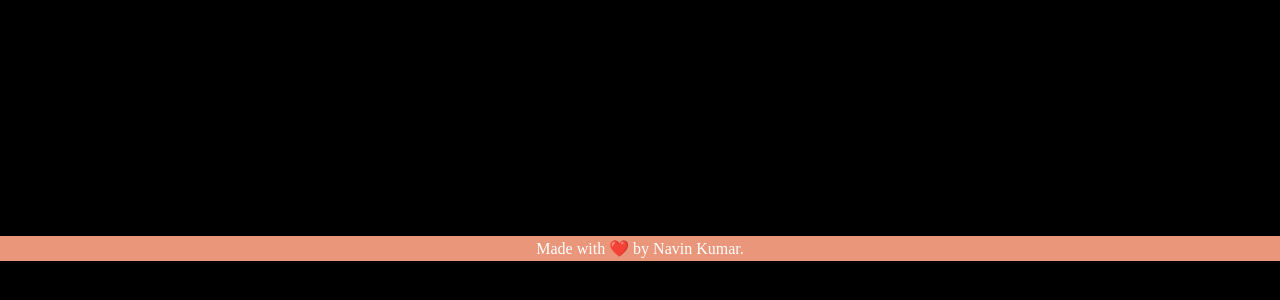
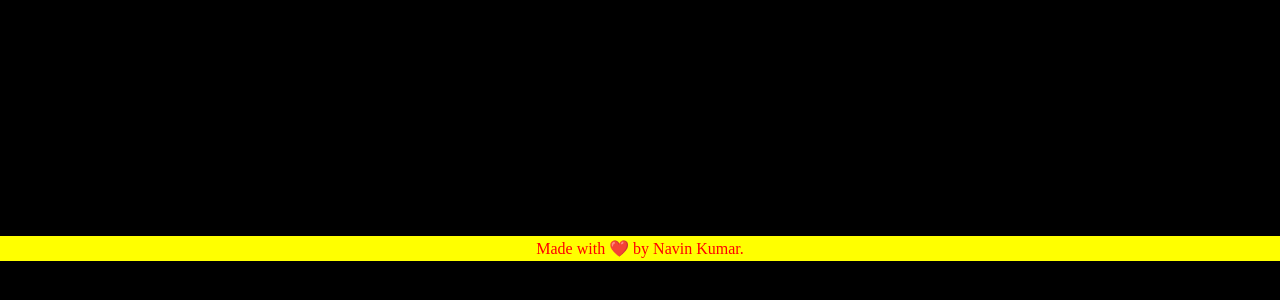
Before and after one commit to navinkti/Music-Bomb, a plain HTML site: page index.html in a window 1280 px wide. Shown: the part 408-708 px from the top of the page. Drawn offline with nearby package versions, Linux system fonts and the light colour scheme; no server answers.

Commit message:
Update stylesheet.css

```diff
--- a/stylesheet.css
+++ b/stylesheet.css
@@ -9,6 +9,6 @@ canvas{
 footer {
   text-align: center;
   padding: 3px;
-  background-color: DarkSalmon;
-  color: white;
+  background-color: yellow;
+  color: red;
 }
```
